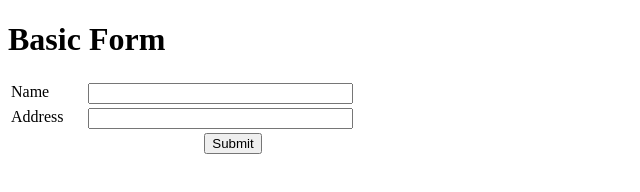
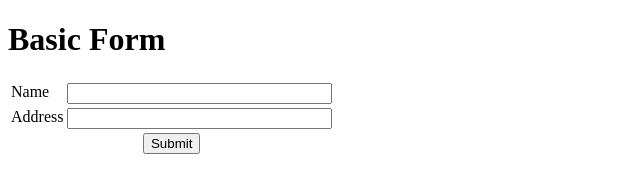
Before and after one commit to menuitem/ncirl, a plain HTML site: page www/form.html in a window 1280 px wide. Shown: the whole page, without its empty margins (0-640 px from the left). Drawn offline with Linux system fonts and the light colour scheme.

Commit message:
fixing form and index html

```diff
--- a/www/form.html
+++ b/www/form.html
@@ -1,8 +1,8 @@
 <!DOCTYPE html>
-<html><body><h1>Basic Form</h1>
+<html><head><title>FORM</title></head><body><h1>Basic Form</h1>
 <form name="htmlform" method="post" action="/cgi-bin/accept_form.pl">
-<table width="450px">
-</tr>
+<table summary="Schedule for Route 7 going downtown. Service begins
+at 4:00 AM and ends at midnight">
 <tr>
  <td valign="top">
   <label for="name">Name</label>
@@ -13,7 +13,7 @@
 </tr>
 
 <tr>
- <td valign="top"">
+ <td valign="top">
   <label for="address">Address</label>
  </td>
  <td valign="top">
```
